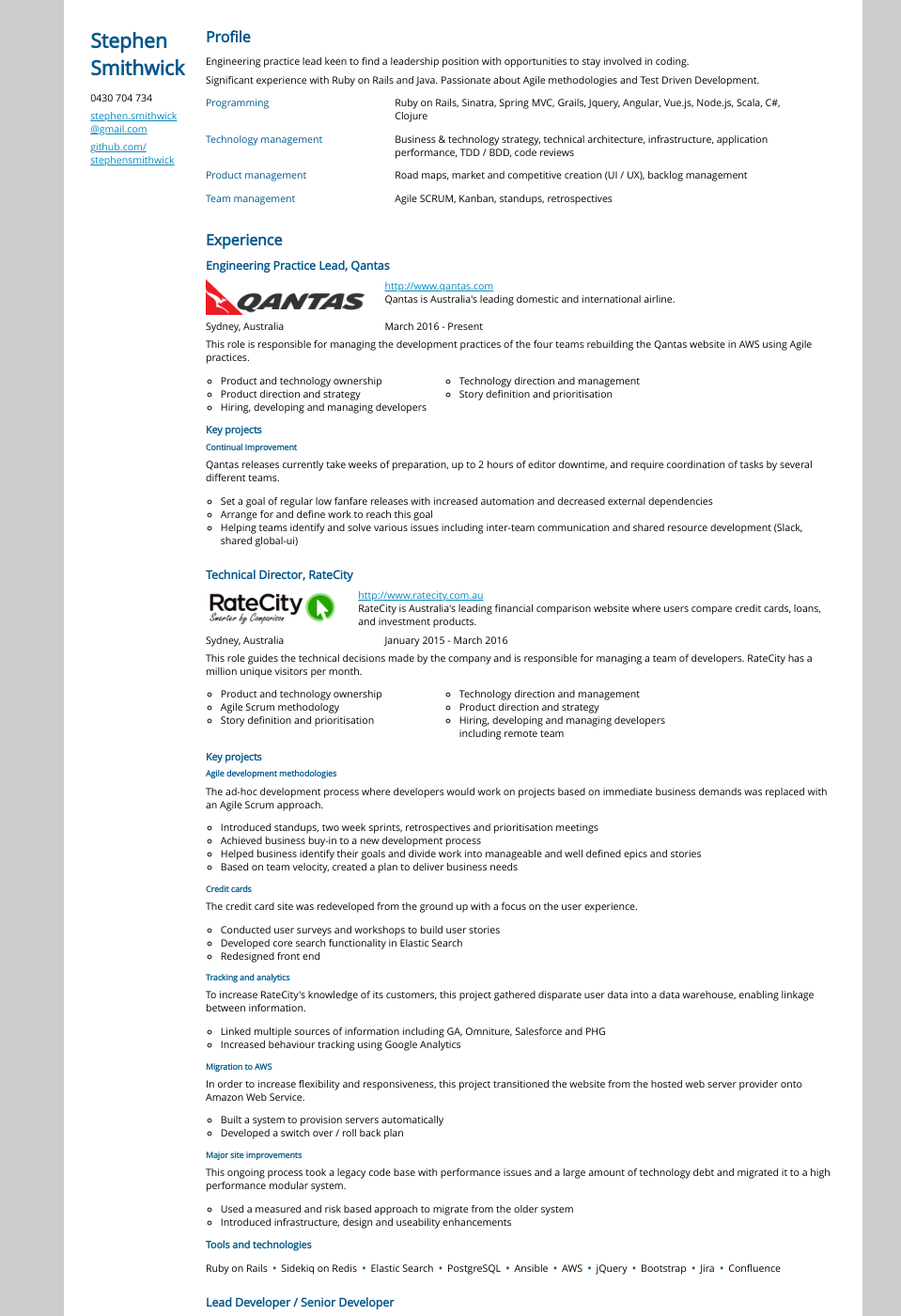
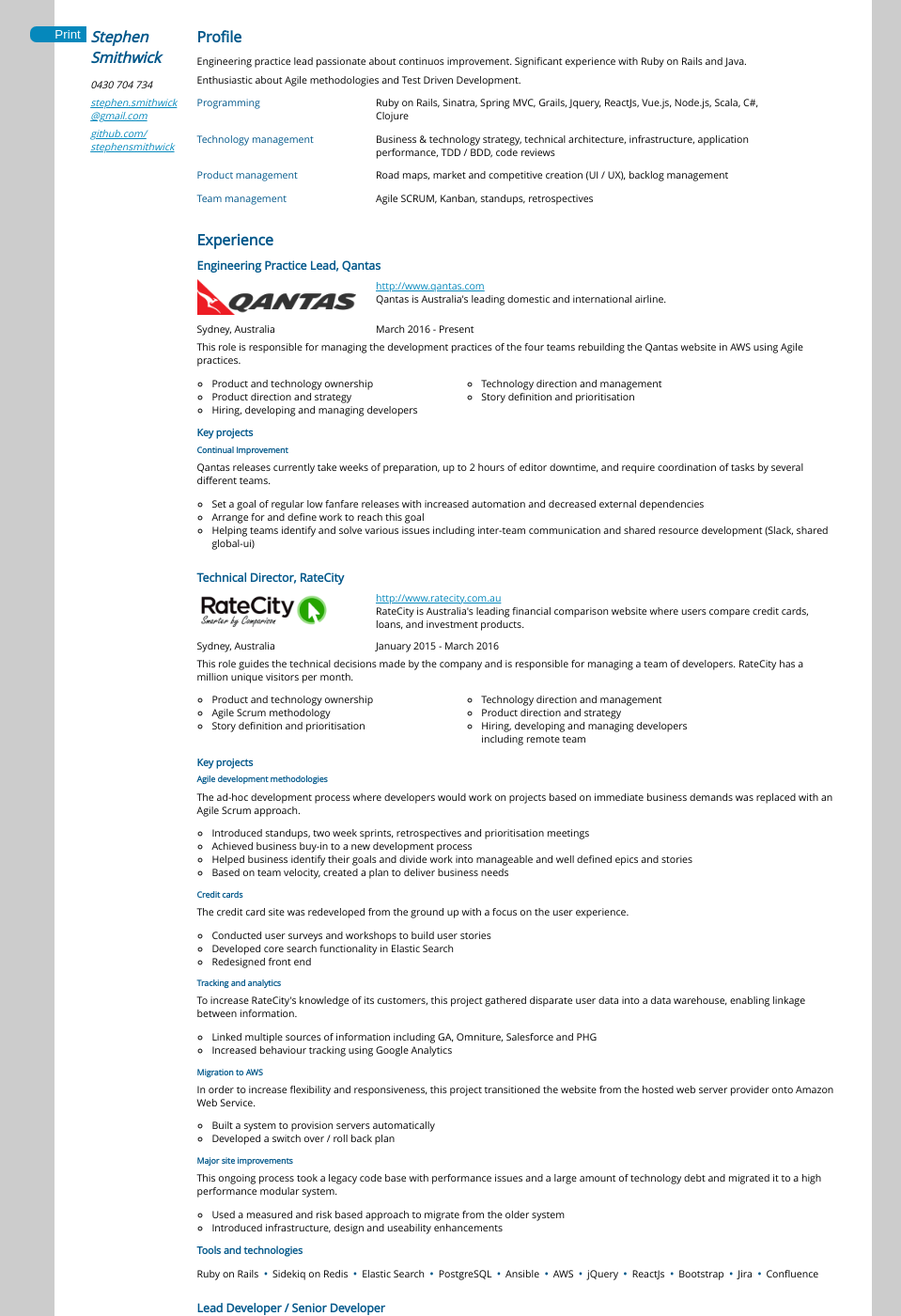
Before and after one commit to StephenSmithwick/StephenSmithwick.github.io, a Jekyll site: the page built from cv.html, in a window 1280 px wide and 1400 px high. Shown: the whole window at 94% size, without its empty margins (147-1106 px from the left). Built offline with Jekyll 4.4.1, drawn with Linux system fonts in a browser that asks for light colours; grey boxes are pictures that could not be loaded.

Commit message:
Merging final cv changes

```diff
--- a/css/cv.scss
+++ b/css/cv.scss
@@ -9,6 +9,12 @@
 $light-blue: #CAE4F1;
 $desk: #CCC;
 $paper: #FFF;
+$sidebar-width: 3cm;
+$page-width: 21cm;
+$page-height: 26cm;
+$top-margin: 0.75cm;
+$inside-margin: 0.25cm;
+$outside-margin: 1cm;
 
 html {
   background-color: $desk;
@@ -18,15 +24,18 @@
   font-size: .28cm;
   font-family: 'Open Sans', sans-serif;
   display: flex;
-  padding: 0.75cm;
-  width: 21cm;
+  width: $page-width;
   margin: auto;
   background-color: $paper;
 
-  address {
-    position: fixed;
-    width: 3cm;
+  aside {
+    padding-right: $inside-margin;
+    width: $sidebar-width;
     font-style: normal;
+
+    address {
+      height: $page-height;
+    }
 
     .phone a {
       text-decoration: none;
@@ -43,8 +52,7 @@
   }
 
   article {
-    margin-left: 3cm;
-    padding-left: 0.25cm;
+    padding-left: $inside-margin;
 
     .projects>section  {
     }
@@ -69,7 +77,7 @@
     }
 
     span {
-      padding-left: 2em;
+      min-width: 18em;
     }
   }
 
@@ -109,7 +117,7 @@
 
       li {
         padding-right: 2em;
-        width: 22em;
+        width: 40%;
       }
     }
   }
@@ -134,7 +142,7 @@
 
     dt {
       color: $dark-blue;
-      width: 30%;
+      width: 18em;
     }
 
     dd {
@@ -148,9 +156,52 @@
   }
 }
 
+@media screen {
+  body.cv {
+    padding: $top-margin $outside-margin;
+
+    .for-printing {
+      display: none;
+    }
+
+    button {
+      left: calc(-2em - #{$outside-margin});
+      padding-left: 2em;
+      position: absolute;
+      background-color: $mid-blue;
+      color: #fff;
+      border: none;
+      border-radius: .5em 0 0 .5em
+    }
+
+    aside {
+        position: fixed;
+      button {
+        top: 0px;
+      }
+    }
+    article {
+      margin-left: $sidebar-width - $inside-margin;
+    }
+  }
+}
+
 @media print {
+  body.cv {
+    button {
+      display: none;
+    }
 
-  body.cv {
+    aside {
+      address {
+        page-break-after: always;
+        page-break-inside: avoid;
+        button {
+          display: none;
+        }
+      }
+    }
+
     article {
       .projects>section  {
         page-break-inside: avoid;
@@ -160,23 +211,5 @@
         page-break-inside: avoid;
       }
     }
-
-    .company-info {
-      img {
-        max-width: 12em;
-      }
-    }
-
-    .location-date>span {
-      min-width: 12em;
-      &:last-child {
-        padding-left: 2em;
-      }
-    }
-
-    ul.two-columns>li {
-      width: 40%;
-    }
-
   }
 }
--- a/cv.html
+++ b/cv.html
@@ -5,6 +5,8 @@
 categories: cv
 ---
 
+<aside>
+  <button onclick="print_cv()">Print</button>
   <address>
     <h1>Stephen Smithwick</h1>
     <ul>
@@ -13,16 +15,17 @@
       <li class="github"><a href="https://github.com/stephensmithwick">github.com/<WBR>stephensmithwick</a></li>
     </ul>
   </address>
+</aside>
 
 <article>
   <section>
     <h2>Profile</h2>
-    <p>Engineering practice lead keen to find a leadership position with opportunities to stay involved in coding.</p>
-    <p>Significant experience with Ruby on Rails and Java.  Passionate about Agile methodologies and Test Driven Development. </p>
+    <p>Engineering practice lead passionate about continuos improvement.  Significant experience with Ruby on Rails and Java.</p>
+    <p>Enthusiastic about Agile methodologies and Test Driven Development. </p>
 
     <dl>
       <dt>Programming</dt>
-      <dd>Ruby on Rails, Sinatra, Spring MVC, Grails, Jquery, Angular, Vue.js, Node.js, Scala, C#, Clojure</dd>
+      <dd>Ruby on Rails, Sinatra, Spring MVC, Grails, Jquery, ReactJs, Vue.js, Node.js, Scala, C#, Clojure</dd>
 
       <dt>Technology management</dt>
       <dd>Business & technology strategy, technical architecture, infrastructure, application performance, TDD / BDD, code reviews</dd>
@@ -41,7 +44,7 @@
       <h3>Engineering Practice Lead, Qantas</h3>
 
       <div class="company-info">
-        <img src="images/qantas.png" alt="Qantas Logo">
+        <span><img src="images/qantas.png" alt="Qantas Logo"></span>
         <span>
           <a href="http://www.qantas.com">http://www.qantas.com</a><br>
           Qantas is Australia's leading domestic and international airline.
@@ -93,7 +96,7 @@
       <h3>Technical Director, RateCity</h3>
 
       <div class="company-info">
-        <img src="images/ratecity.png" onerror="this.src='images/ratecity.png';this.onerror=null;" alt="RateCity Logo">
+        <span><img src="images/ratecity.png" onerror="this.src='images/ratecity.png';this.onerror=null;" alt="RateCity Logo"></span>
         <span>
           <a href="http://www.ratecity.com.au">http://www.ratecity.com.au</a><br>
           RateCity is Australia's leading financial comparison website where users compare credit cards, loans, and investment products.
@@ -191,6 +194,7 @@
         <li>Ansible</li>
         <li>AWS</li>
         <li>jQuery</li>
+        <li>ReactJs</li>
         <li>Bootstrap</li>
         <li>Jira</li>
         <li>Confluence</li>
@@ -201,7 +205,7 @@
       <h3>Lead Developer / Senior Developer</h3>
 
       <div class="company-info">
-        <img src="images/dius.png" alt="DiUS Logo">
+        <span><img src="images/dius.png" alt="DiUS Logo"></span>
         <span>
           <a href="http://www.dius.com.au">http://www.dius.com.au</a><br>
           DiUS is an Agile consulting business which focuses on delivering products
@@ -315,7 +319,7 @@
       <h3>Software Development Engineer</h3>
 
       <div class="company-info">
-        <img src="images/foxsports.png" alt="Fox Sports Logo">
+        <span><img src="images/foxsports.png" alt="Fox Sports Logo"></span>
         <span>
           <a href="http://www.foxsports.com.au">http://www.foxsports.com.au</a><br>
           Foxsports is owned by Premier Media Group who also produces Fuel TV and How To.
@@ -391,9 +395,9 @@
       <h3>Java Developer</h3>
 
       <div class="company-info">
-        <div>
+        <span>
           <img src="images/hypertag.png" alt="Hypertag logo">
-        </div>
+        </span>
         <span>
           <a href="http://www.hypertag.com">http://www.hypertag.com</a><br>
           Hypertag develops Bluetooth and RFID content servers referred to as tags.
@@ -420,7 +424,7 @@
       <h3>Software Engineer</h3>
 
       <div class="company-info">
-        <img src="images/biowisdom.png" alt="BioWisdom Logo">
+        <span><img src="images/biowisdom.png" alt="BioWisdom Logo"></span>
         <span>
           <a href="http://www.biowisdom.com">http://www.biowisdom.com</a><br>
           BioWisdom builds ontologies around biomedical research in the form of graphs of assertion branching from concepts.
@@ -472,7 +476,7 @@
     <section>
       <h3>Founding Member and Organiser of Random Hacks of Kindness</h3>
       <div class="company-info">
-        <img src="images/rhok.png" alt="Random Hacks of Kindness Logo">
+        <span><img src="images/rhok.png" alt="Random Hacks of Kindness Logo"></span>
         <span>
           <a href="http://www.rhokaustralia.org">http://www.rhokaustralia.org</a><br>
           RHoK is a rapidly growing global initiative making the world a better place by developing practical, open source technology solutions to respond to some of the
@@ -484,10 +488,6 @@
         <span>Sydney</span>
         <span>Sydney	2011 - present</span>
       </div>
-
-      <p>
-
-      </p>
 
       <ul class="two-columns">
         <li>Set up and ran the first weekend hackathon (June 2011)</li>
@@ -538,3 +538,23 @@
     <p>Available upon request.</p>
   </section>
 </article>
+
+<script>
+  function print_cv() {
+    const sidebar = document.getElementsByTagName('aside')[0];
+    const address = sidebar.getElementsByTagName('address')[0];
+    const article = document.getElementsByTagName('article')[0];
+
+    const pages = article.clientHeight / address.clientHeight;
+
+    for(var i = 1; i < pages; i++) {
+      var next = address.cloneNode(true);
+      next.removeAttribute('id');
+      next.setAttribute('class', 'for-printing');
+      sidebar.insertBefore(next, null);
+      console.log({sidebar: document.getElementsByTagName('aside')[0].clientHeight, article: article.clientHeight})
+    }
+
+    window.print();
+  }
+</script>
```
Lines whose indentation alone changed are shown as unchanged.
